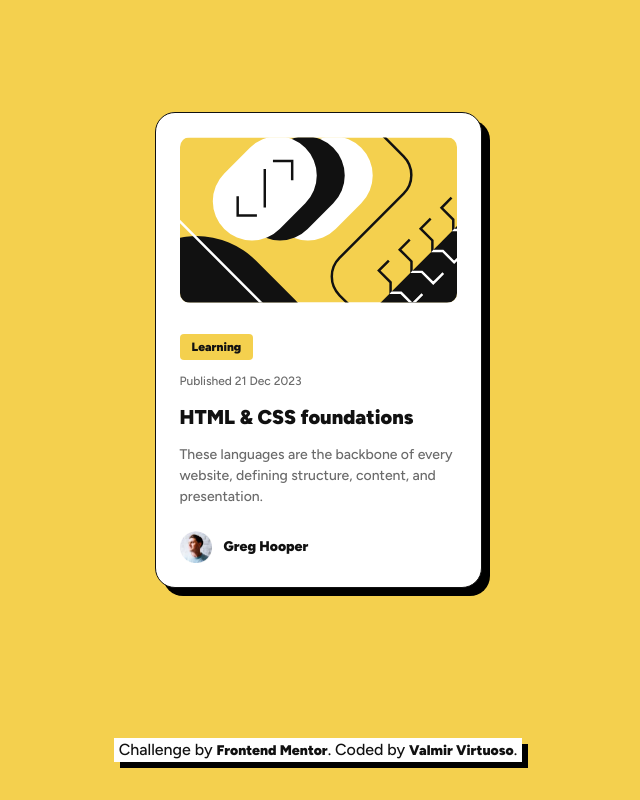
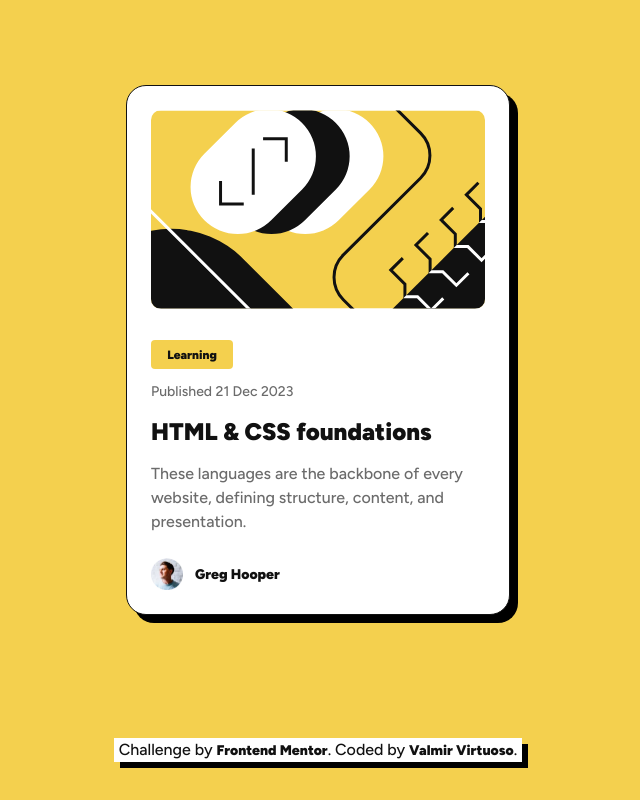
Before and after one commit to valmirvirtuoso/blog-preview-card-main, a plain HTML site: page index.html in a window 1280 px wide. Shown: the whole page, without its empty margins (322-962 px from the left). Drawn offline with Linux system fonts and the light colour scheme.

Commit message:
adiciona responsividade

```diff
--- a/index.html
+++ b/index.html
@@ -26,7 +26,7 @@
         <img src="assets/images/illustration-article.svg" alt="" />
 
         <div class="content">
-          <span class="tag">Learning</span>
+          <div class="tag">Learning</div>
           <p class="plubished">Published 21 Dec 2023</p>
           <h1>HTML & CSS foundations</h1>
           <p class="description">
--- a/styles/index.css
+++ b/styles/index.css
@@ -45,7 +45,7 @@ img {
 .card {
   margin-inline: auto;
   background-color: var(--white);
-  max-width: 20.4375rem;
+  width: 20.4375rem;
   border-radius: 1.25rem;
   border: 1px solid var(--gray-950);
   padding: 1.5rem;
@@ -64,8 +64,10 @@ img {
       margin-top: 0.75rem;
     }
 
-    & span.tag {
-      display: block;
+    & div.tag {
+      display: flex;
+      align-items: center;
+      justify-content: center;
       width: 73px;
       height: 26px;
       padding: 0.25rem 0.75rem;
@@ -123,3 +125,28 @@ footer.attribution {
     }
   }
 }
+
+@media (width >= 80rem) {
+  .card {
+    width: 24rem;
+
+    & .content {
+      & div.tag {
+        width: 82px;
+        height: 29px;
+      }
+
+      & p.plubished {
+        font: var(--text-preset-3);
+      }
+
+      & h1 {
+        font: var(--text-preset-1);
+      }
+
+      & p {
+        font: var(--text-preset-2);
+      }
+    }
+  }
+}
```
